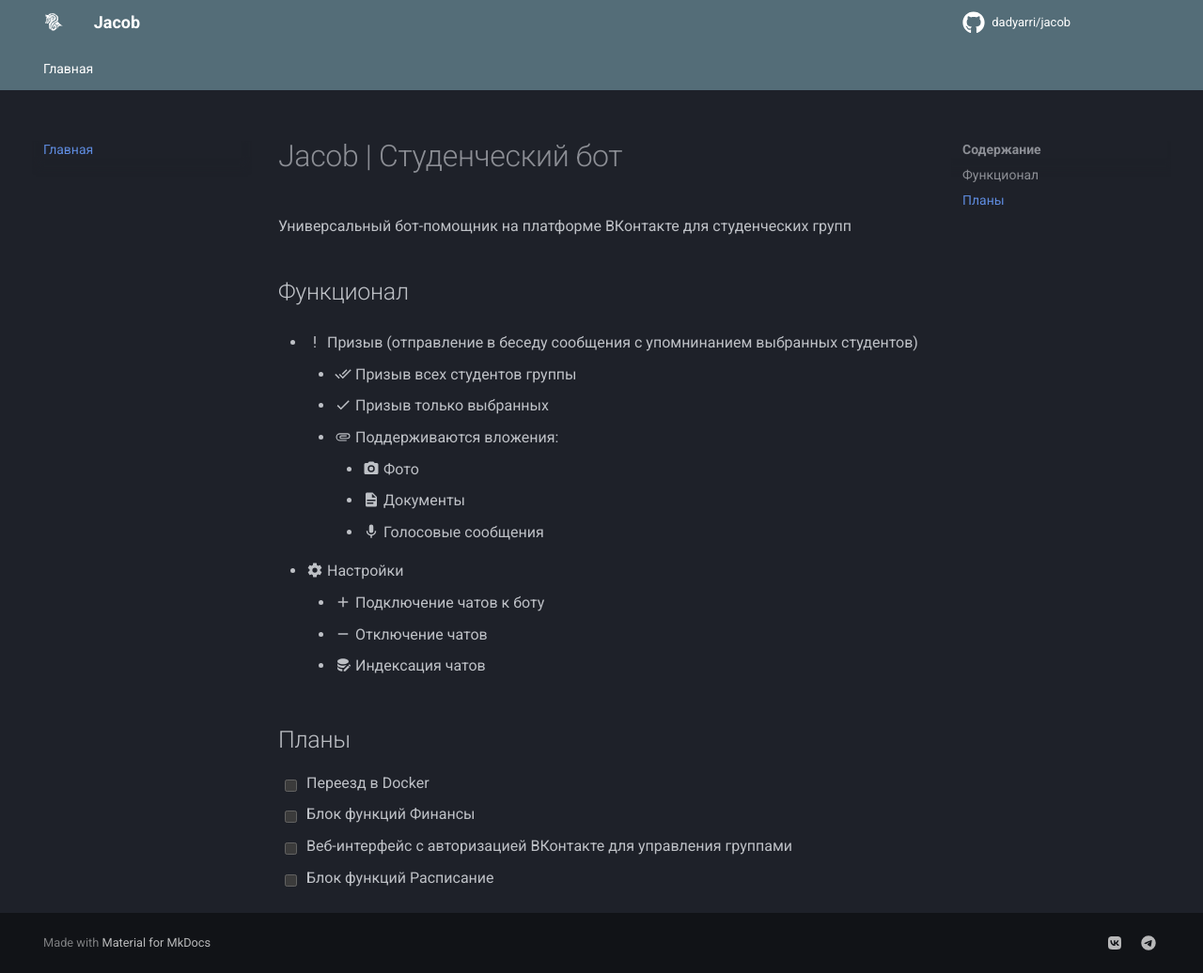
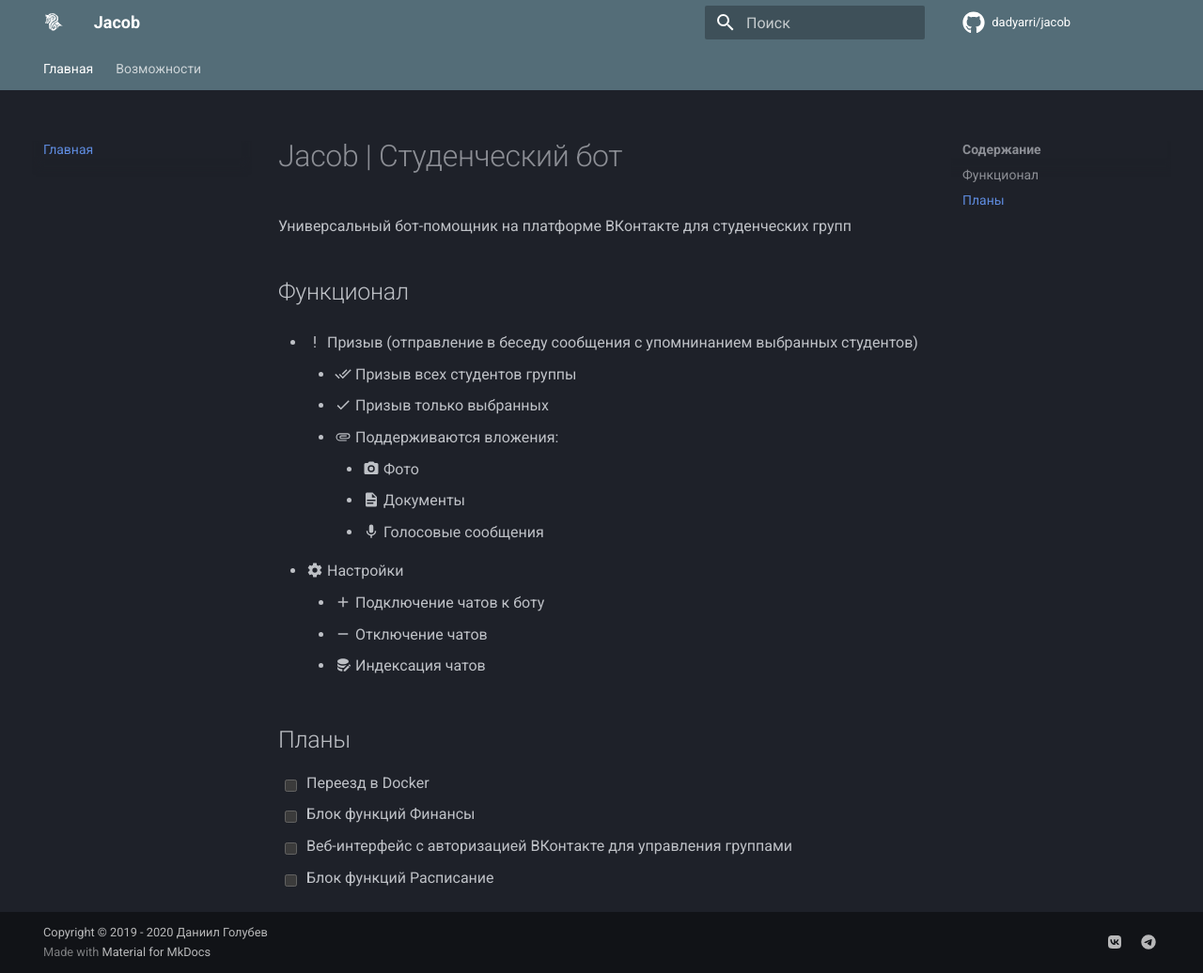
Before and after one commit to uni-jacob/jacob, an MkDocs documentation site: the page built from docs/index.md, in a window 1280 px wide and 1036 px high. Shown: the whole window at 94% size. Built offline with MkDocs 1.6.1 and Material for MkDocs 9.7.7, drawn with Linux system fonts in a browser that asks for light colours; comment, search, counter and statistics services are not loaded.

Commit message:
:pencil: Add mkdocs' navigation.

```diff
--- a/mkdocs.yml
+++ b/mkdocs.yml
@@ -2,13 +2,13 @@ site_name: Jacob
 repo_url: https://github.com/dadyarri/jacob
 repo_name: dadyarri/jacob
 edit_uri: ""
-collapse_single_pages: true
+copyright: Copyright &copy; 2019 - 2020 Даниил Голубев
 plugins:
+  - search
   - git-revision-date-localized:
       type: timeago
-    plugins:
-      - search
-      - awesome-pages
+  - awesome-pages:
+      collapse_single_pages: true
 markdown_extensions:
   - admonition
   - pymdownx.tasklist
@@ -41,3 +41,9 @@ extra:
     - icon: fontawesome/brands/telegram
       link: https://t.me/dadyarri
       name: Связь с автором
+
+nav:
+  - Главная: index.md
+  - Возможности:
+      - Призыв: functions/call.md
+      - Настройки: functions/settings.md
```
